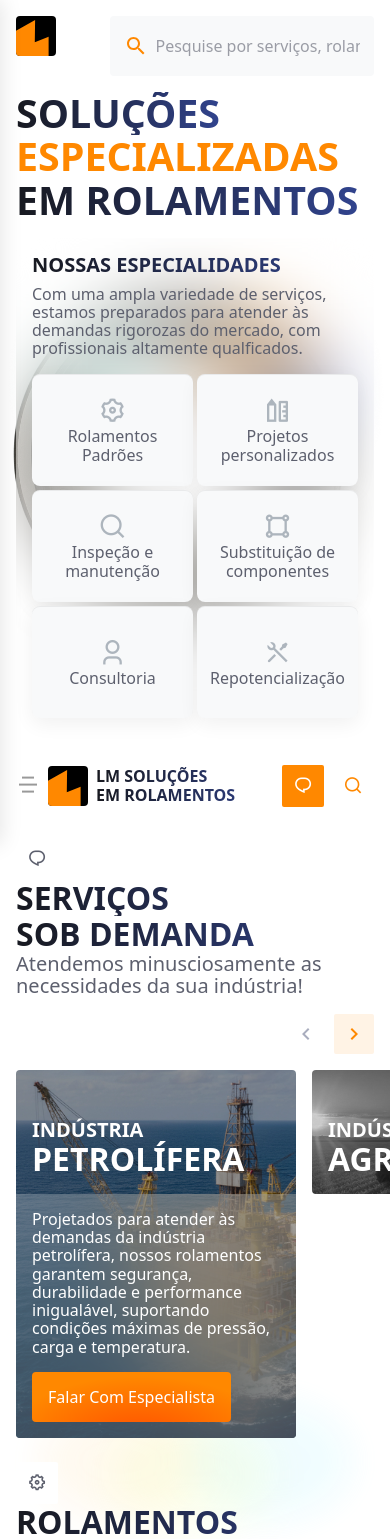
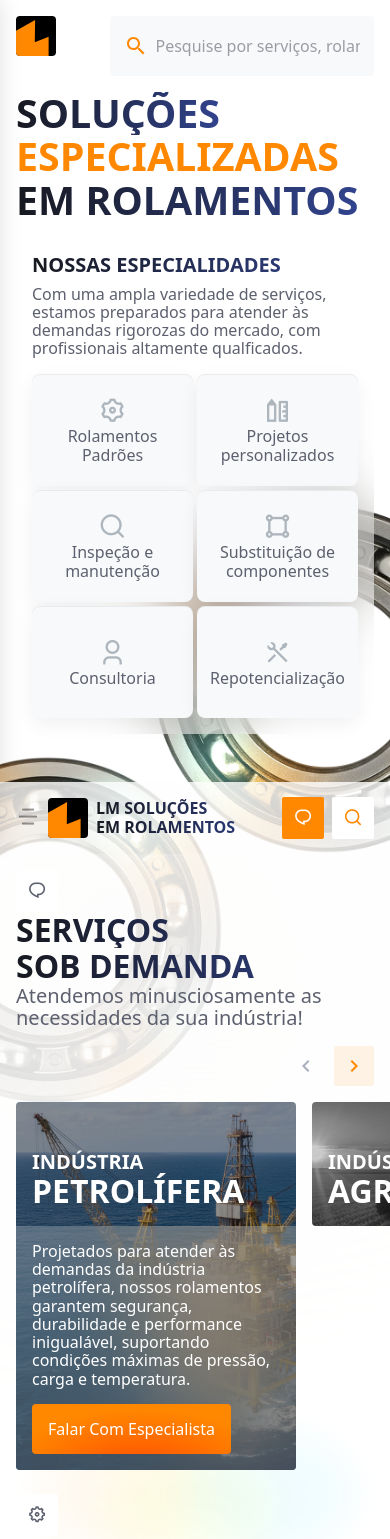
Before and after one commit to lmsolucoesemrolamentos/landingpage, a Next.js app: page / in a window 390 px wide. Shown: the top 1539 px of the page. Built offline with nearby package versions, Linux system fonts and the light colour scheme; a web font is replaced by a local one.

Commit message:
feat: Update layout and responsiveness of images in Home component; enhance title formatting in BearingShowCard and adjust Hero component spacing

```diff
--- a/src/app/page.tsx
+++ b/src/app/page.tsx
@@ -34,14 +34,15 @@ export default function Home() {
             {/* imagem do rolamento inicial */}
             <Box sx={{
               position: "absolute",
-              top: '30%',
+              top: { xs: '60vh', md: '30%' },
               width: '100%',
               display: 'flex',
               justifyContent: 'center',
               zIndex: 0,
             }}>
+              <Box sx={{ display: { xs: 'none', md: 'block' }, maxWidth: '100%', overflow: 'hidden' }}>
                 <Image
-                src="/images/LM/center.webp"
+                  src='/images/center.webp'
                   alt="Rolamento industrial de alta performance para indústria petrolífera e agronegócio - LM Soluções em Rolamentos"
                   width={2000}
                   height={2000}
@@ -53,6 +54,23 @@ export default function Home() {
                     maxWidth: '2000px',
                   }}
                 />
+              </Box>
+              <Box sx={{ display: { xs: 'block', md: 'none' }, maxWidth: '100%', overflow: 'hidden' }}>
+                <Image
+                  src='/images/mobile.webp'
+                  alt="Rolamento industrial de alta performance para indústria petrolífera e agronegócio - LM Soluções em Rolamentos"
+                  width={2000}
+                  height={2000}
+                  priority
+                  sizes="(max-width: 768px) 100vw, (max-width: 1200px) 80vw, 70vw"
+                  style={{
+                    width: '160%',
+                    transform: 'translateX(-20%)',
+                    height: 'auto',
+                    maxWidth: '2000px',
+                  }}
+                />
+              </Box>
             </Box>
           </Box>
           {/* camada do conteudo que deve ficar em cima da outra camada */}
--- a/src/components/BearingShowCard.tsx
+++ b/src/components/BearingShowCard.tsx
@@ -250,12 +250,12 @@ export default function BearingShowCard({ bearingData, selectedIndex, onSelectBe
 
                 {/* Título */}
                 <Typography
-                  variant="body1"
+                  variant="body2"
                   sx={{
                     color: '#181A22',
                   }}
                 >
-                  {item.title}
+                  {item.title.charAt(0).toUpperCase() + item.title.slice(1).toLowerCase()}
                 </Typography>
 
               </CardContent>
--- a/src/components/Hero.tsx
+++ b/src/components/Hero.tsx
@@ -179,7 +179,7 @@ const Hero = () => {
             </Box>
           </Grid>
 
-          <Grid size={{ xs: 12, sm: 12, md: 6 }} sx={{ display: 'flex', flexDirection: 'column', alignItems: 'end', justifyContent: 'space-between', width: '100%' }}>
+          <Grid size={{ xs: 12, sm: 12, md: 6 }} sx={{ display: 'flex', flexDirection: 'column', alignItems: 'end', justifyContent: 'space-between', width: '100%', mb: 4 }}>
             {/* Conteúdo do segundo grid item */}
             <Box className='bg-glass' sx={{ width: { xs: '100%', sm: '100%' }, minWidth: { xs: '100%', sm: '100%' }, display: 'flex', flexDirection: 'column', alignItems: 'start', justifyContent: 'center', p: 2, borderRadius: 2, gap: 2 }}>
 
```
Lines whose indentation alone changed are shown as unchanged.
